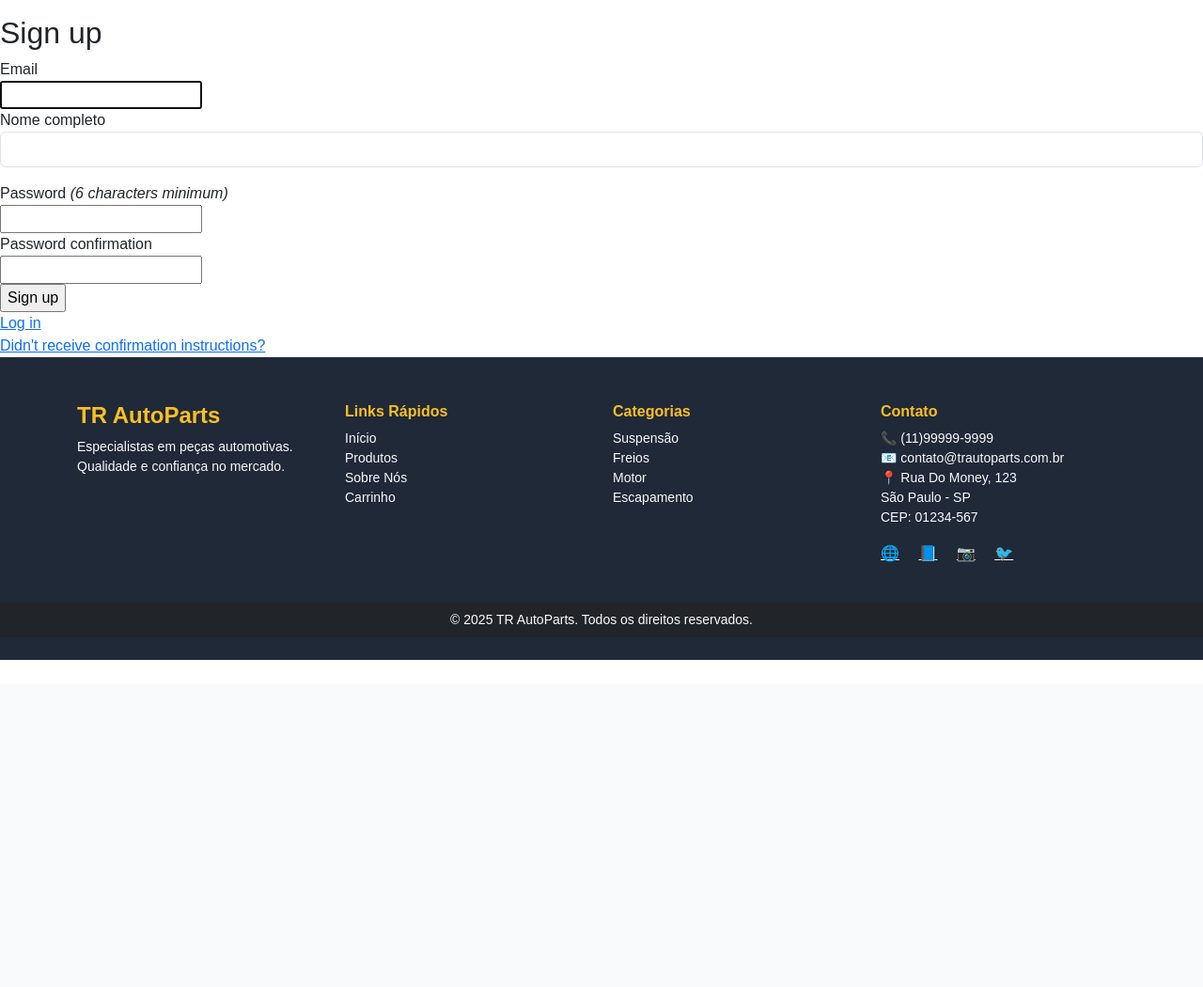
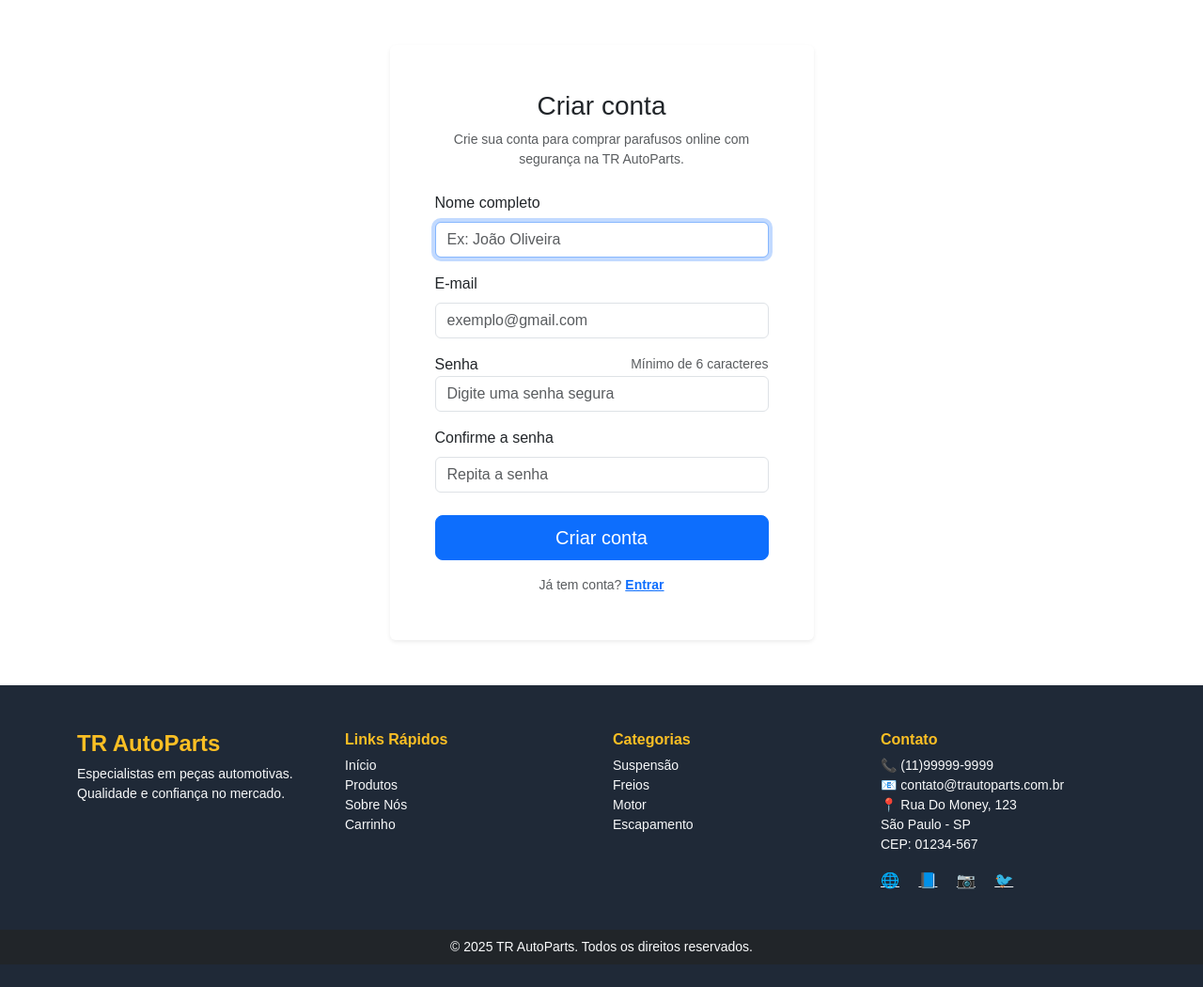
Before and after one commit to rodrigolizze/trscrews, a Rails app: page /users/sign_up in a window 1280 px wide. Shown: the part 72-1122 px from the top of the page at 94% size. Before the commit the page ends 774 px from the top, so only its background shows below. Run offline with Rails 7, Linux system fonts and the light colour scheme; style sheets or scripts are compiled from the project's sources; some libraries are stand-ins or nearby versions; some web fonts are replaced.

Commit message:
Redesign Devise sign up and login pages

```diff
--- a/app/views/devise/registrations/new.html.erb
+++ b/app/views/devise/registrations/new.html.erb
@@ -1,34 +1,79 @@
-<h2>Sign up</h2>
+<%# // Tela de cadastro de usuário (Devise) %>
+<div class="container my-5">
+  <div class="row justify-content-center">
+    <div class="col-md-6 col-lg-5">
+      <div class="card shadow-sm border-0">
+        <div class="card-body p-4 p-md-5">
 
-<%= form_for(resource, as: resource_name, url: registration_path(resource_name)) do |f| %>
+          <%# // Título e subtítulo %>
+          <h1 class="h3 mb-2 text-center">Criar conta</h1>
+          <p class="text-muted small text-center mb-4">
+            Crie sua conta para comprar parafusos online com segurança na TR AutoParts.
+          </p>
+
+          <%# // Mostra erros de validação do Devise (partial padrão) %>
           <%= render "devise/shared/error_messages", resource: resource %>
 
-  <div class="field">
-    <%= f.label :email %><br />
-    <%= f.email_field :email, autofocus: true, autocomplete: "email" %>
+          <%# // Formulário principal do Devise %>
+          <%= form_for(resource, as: resource_name, url: registration_path(resource_name)) do |f| %>
+
+            <div class="mb-3">
+              <%= f.label :name, "Nome completo", class: "form-label" %>
+              <%= f.text_field :name,
+                    autofocus: true,
+                    class: "form-control",
+                    placeholder: "Ex: João Oliveira" %>
             </div>
 
-  <div class="field mb-3">
-    <%= f.label :name, "Nome completo" %>
-    <%= f.text_field :name, autofocus: true, class: "form-control" %>
+            <div class="mb-3">
+              <%= f.label :email, "E-mail", class: "form-label" %>
+              <%= f.email_field :email,
+                    class: "form-control",
+                    autocomplete: "email",
+                    placeholder: "exemplo@gmail.com" %>
             </div>
 
-  <div class="field">
-    <%= f.label :password %>
+            <div class="mb-3">
+              <%# // Label + dica de tamanho mínimo da senha %>
+              <div class="d-flex justify-content-between align-items-center">
+                <%= f.label :password, "Senha", class: "form-label mb-0" %>
                 <% if @minimum_password_length %>
-    <em>(<%= @minimum_password_length %> characters minimum)</em>
-    <% end %><br />
-    <%= f.password_field :password, autocomplete: "new-password" %>
+                  <small class="text-muted">
+                    Mínimo de <%= @minimum_password_length %> caracteres
+                  </small>
+                <% end %>
               </div>
 
-  <div class="field">
-    <%= f.label :password_confirmation %><br />
-    <%= f.password_field :password_confirmation, autocomplete: "new-password" %>
+              <%= f.password_field :password,
+                    class: "form-control",
+                    autocomplete: "new-password",
+                    placeholder: "Digite uma senha segura" %>
             </div>
 
-  <div class="actions">
-    <%= f.submit "Sign up" %>
+            <div class="mb-4">
+              <%= f.label :password_confirmation, "Confirme a senha", class: "form-label" %>
+              <%= f.password_field :password_confirmation,
+                    class: "form-control",
+                    autocomplete: "new-password",
+                    placeholder: "Repita a senha" %>
             </div>
+
+            <%# // Botão principal %>
+            <div class="d-grid gap-2 mb-3">
+              <%= f.submit "Criar conta",
+                    class: "btn btn-primary btn-lg" %>
+            </div>
+
           <% end %>
 
-<%= render "devise/shared/links" %>
+          <%# // Link para login, caso a pessoa já tenha conta %>
+          <p class="text-center text-muted small mb-0">
+            Já tem conta?
+            <%= link_to "Entrar", new_session_path(resource_name), class: "fw-semibold" %>
+          </p>
+
+        </div>
+      </div>
+    </div>
+  </div>
+</div>
--- a/config/locales/devise.pt-BR.yml
+++ b/config/locales/devise.pt-BR.yml
@@ -1,7 +1,20 @@
 pt-BR:
   devise:
     failure:
+      # // usuário já logado tenta acessar página de login/cadastro
+      already_authenticated: "Você já está autenticado."
+      # // conta ainda não ativada (caso de :inactive)
+      inactive: "Sua conta ainda não foi ativada."
+      # // login inválido
+      invalid: "E-mail ou senha inválidos."
+      locked: "Sua conta está bloqueada."
+      last_attempt: "Você tem mais uma tentativa antes de sua conta ser bloqueada."
+      not_found_in_database: "E-mail ou senha inválidos."
+      timeout: "Sua sessão expirou. Faça login novamente para continuar."
+      # // mensagem padrão quando não está logado
       unauthenticated: "Você precisa entrar ou criar uma conta para continuar."
+      # // ESTA é a chave que estava faltando 👇
+      unconfirmed: "Você precisa confirmar seu e-mail antes de continuar."
 
     registrations:
       signed_up_but_unconfirmed: "Enviamos um e-mail com o link de confirmação. Por favor, acesse sua caixa de entrada para ativar sua conta."
```
Also changed, not shown: app/views/devise/registrations/new_old.html.erb (added, +34 -0 lines), app/views/devise/sessions/new.html.erb (+56 -13 lines), app/views/devise/sessions/new_old.html.erb (added, +26 -0 lines). Lines whose indentation alone changed are shown as unchanged.
